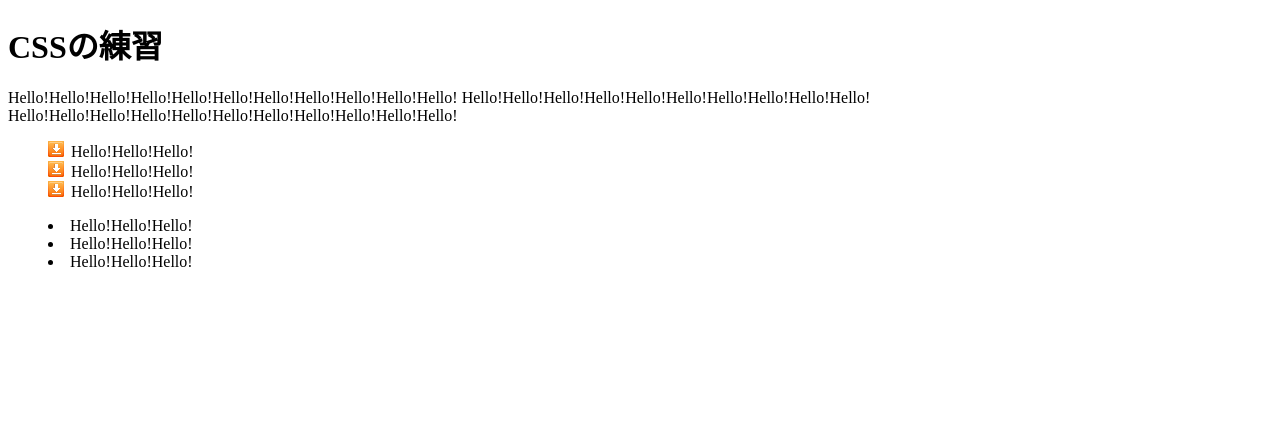
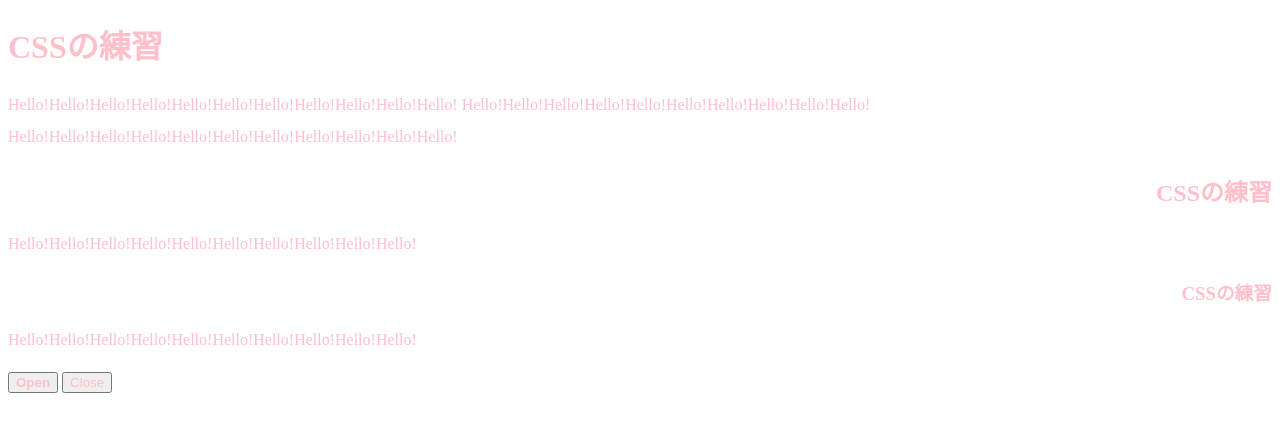
Before and after one commit to Sota-Watanabe/Make-Website, a plain HTML site: page MyCSSProject/index.html in a window 1280 px wide. Drawn offline with Linux system fonts and the light colour scheme.

Commit message:
basicsC14完了

```diff
--- a/MyCSSProject/css/styles.css
+++ b/MyCSSProject/css/styles.css
@@ -1,10 +1,19 @@
-ul{
-    /* list-style-type: circle;
-    list-style-position: inside; */
-    list-style: circle inside url(../img/icon.png)
+p{
+    line-height: 2;
 }
-ol{
-    list-style-type: lower-alpha;
-    list-style: inside;
-    /* list-style-type: none; */
+
+#open{
+    font-weight: bold;
 }
+
+.title{
+    text-align: right;
+}
+
+.h2.title{
+    font-weight: normal;
+}
+
+*{
+    color: pink;
+}
--- a/MyCSSProject/index.html
+++ b/MyCSSProject/index.html
@@ -10,16 +10,14 @@
         <p>Hello!Hello!Hello!Hello!Hello!Hello!Hello!Hello!Hello!Hello!Hello!
         Hello!Hello!Hello!Hello!Hello!Hello!Hello!Hello!Hello!Hello!
         Hello!Hello!Hello!Hello!Hello!Hello!Hello!Hello!Hello!Hello!Hello!   </p>
+        <h2 class="title">CSSの練習</h2>
+        <p>Hello!Hello!Hello!Hello!Hello!Hello!Hello!Hello!Hello!Hello!   </p>
+        <h3 class="title">CSSの練習</h3>
+        <p>Hello!Hello!Hello!Hello!Hello!Hello!Hello!Hello!Hello!Hello!   </p>
+        <button id="open">Open</button>
+        <button id="close">Close</button>
+
     </body>
-    <ul>
-        <li>Hello!Hello!Hello!</li>
-        <li>Hello!Hello!Hello!</li>
-        <li>Hello!Hello!Hello!</li>
-    </ul>
-    <ol>
-        <li>Hello!Hello!Hello!</li>
-        <li>Hello!Hello!Hello!</li>
-        <li>Hello!Hello!Hello!</li>
-    </ol>
+
 
 </html>
```
